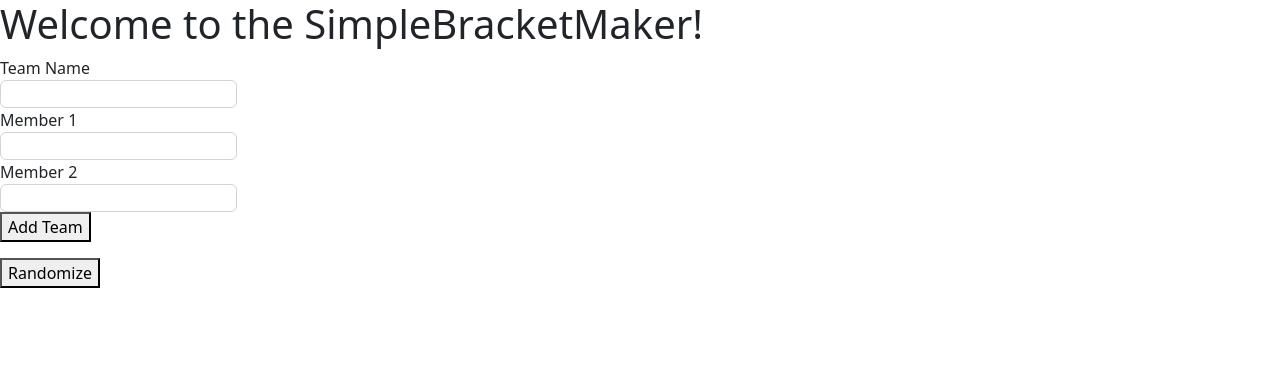
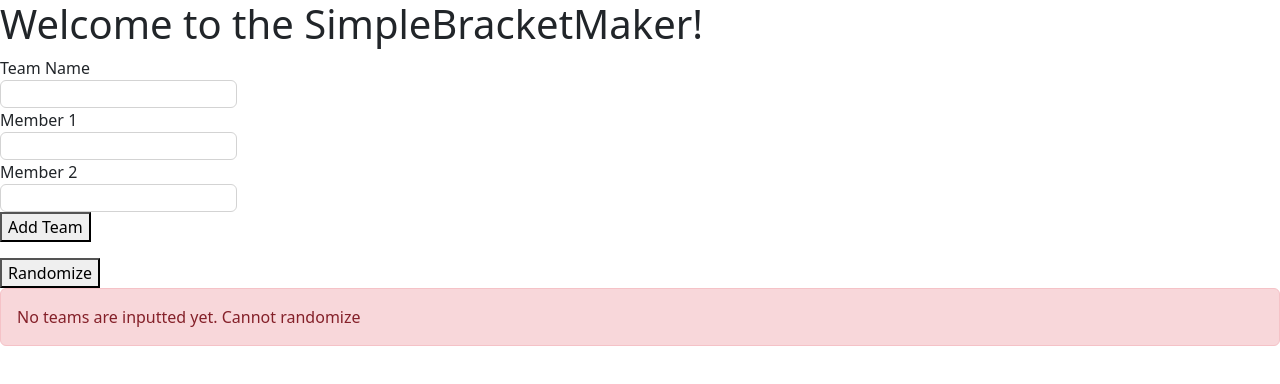
Before and after one commit to gub1th/simpleBracketMaker, a React (Vite) app in the folder simpleBracketMaker/: page / in a window 1280 px wide. Both pictures are taken after a click on the button "Randomize". Shown: the top 384 px of the page. Built offline with nearby package versions, Linux system fonts and the light colour scheme.

Commit message:
added error message for randomizing when empty

```diff
--- a/simpleBracketMaker/src/App.jsx
+++ b/simpleBracketMaker/src/App.jsx
@@ -20,6 +20,9 @@ function App() {
 
   //for error handling
   const [error, setError] = useState("");
+
+  //for error handling of randomize
+  const [error2, setError2] = useState("");
 
   //for successfully creating team
   const [success, setSuccess] = useState("");
@@ -62,6 +65,11 @@ function App() {
   }
 
   const randomizeTeams = () => {
+    if (teamData.length === 0) {
+      setError2("No teams are inputted yet. Cannot randomize");
+      return;
+    }
+    setError2("");
     let res = []
     //making a deep copy
     let tempTeamData = JSON.parse(JSON.stringify(teamData));
@@ -114,6 +122,7 @@ function App() {
       </div>
       <div>
       <button type="button" onClick={randomizeTeams}>Randomize</button>
+      {error2 && (<div className="alert alert-danger" role="alert">{error2}</div>)}
         <div className='bracketContainer'>
           {randomizedTeamData.map((teamPairs, index) => (
             <div className ="bracketMatch" key={index}>
```
